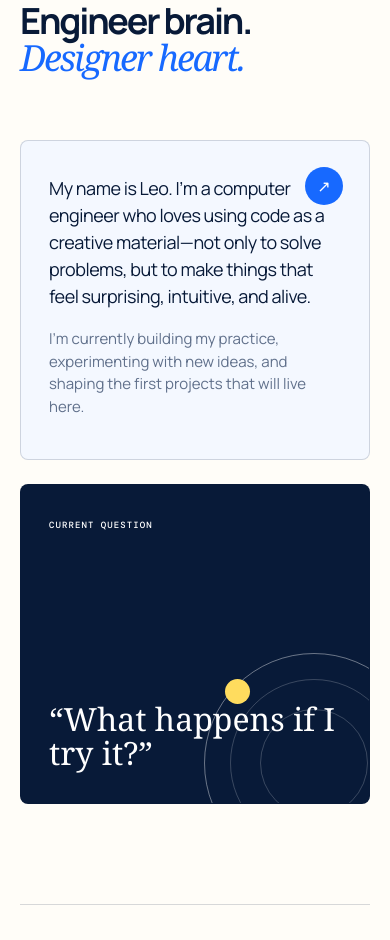
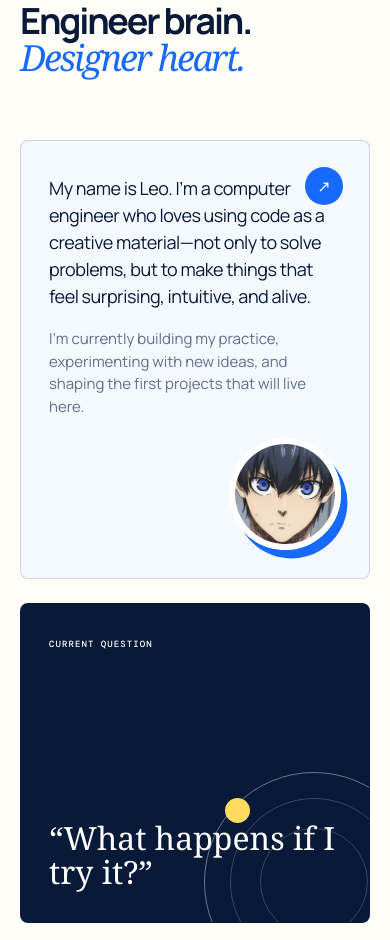
Before and after one commit to LeoDong-1030/leo-portfolio, a plain HTML site: page index.html in a window 390 px wide. Shown: the part 1442-2382 px from the top of the page. Drawn offline with nearby package versions, Linux system fonts and the light colour scheme.

Commit message:
added photo

```diff
--- a/index.html
+++ b/index.html
@@ -112,6 +112,7 @@
         <div class="about-grid">
           <div class="about-card intro-card reveal">
             <span class="card-icon" aria-hidden="true">↗</span>
+            <img class="about-avatar" src="assets/leo-avatar.png" alt="Leo avatar illustration" />
             <p>
               My name is Leo. I’m a computer engineer who loves using code as a
               creative material—not only to solve problems, but to make things
--- a/styles.css
+++ b/styles.css
@@ -149,7 +149,8 @@ h2 em { color: var(--blue); font-family: Georgia, serif; font-weight: 400; }
 
 .about-grid { display: grid; grid-template-columns: 1.2fr .8fr; gap: 24px; }
 .about-card { position: relative; min-height: 350px; padding: 48px; border: 1px solid var(--line); border-radius: 8px; }
-.intro-card { background: var(--pale); }
+.intro-card { padding-right: 220px; background: var(--pale); }
+.about-avatar { position: absolute; right: 30px; bottom: 30px; width: 155px; height: 155px; object-fit: cover; object-position: center; border: 6px solid white; border-radius: 50%; box-shadow: 7px 8px 0 var(--blue); transform: rotate(4deg); }
 .intro-card p { max-width: 660px; font-size: clamp(18px, 2.15vw, 27px); line-height: 1.5; letter-spacing: -.025em; }
 .intro-card p:last-child { margin-bottom: 0; color: #60708b; font-size: 15px; letter-spacing: 0; }
 .card-icon { position: absolute; right: 26px; top: 26px; display: grid; place-items: center; width: 38px; height: 38px; color: white; background: var(--blue); border-radius: 50%; }
@@ -285,6 +286,8 @@ footer p:last-child { text-align: right; opacity: .62; }
   .float-tag, .spark { display: none; }
   .about, .personality, .experience, .skills, .projects { padding-block: 100px; }
   .about-card { min-height: 320px; padding: 34px 28px; }
+  .intro-card { padding-right: 28px; padding-bottom: 160px; }
+  .about-avatar { right: 28px; bottom: 28px; width: 112px; height: 112px; }
   .personality-layout { grid-template-columns: 1fr; }
   .personality-collage, .personality-conversation { min-height: 340px; }
   .personality-conversation { padding: 34px 28px; }
```
Also changed, not shown: assets/leo-avatar.png (added).
